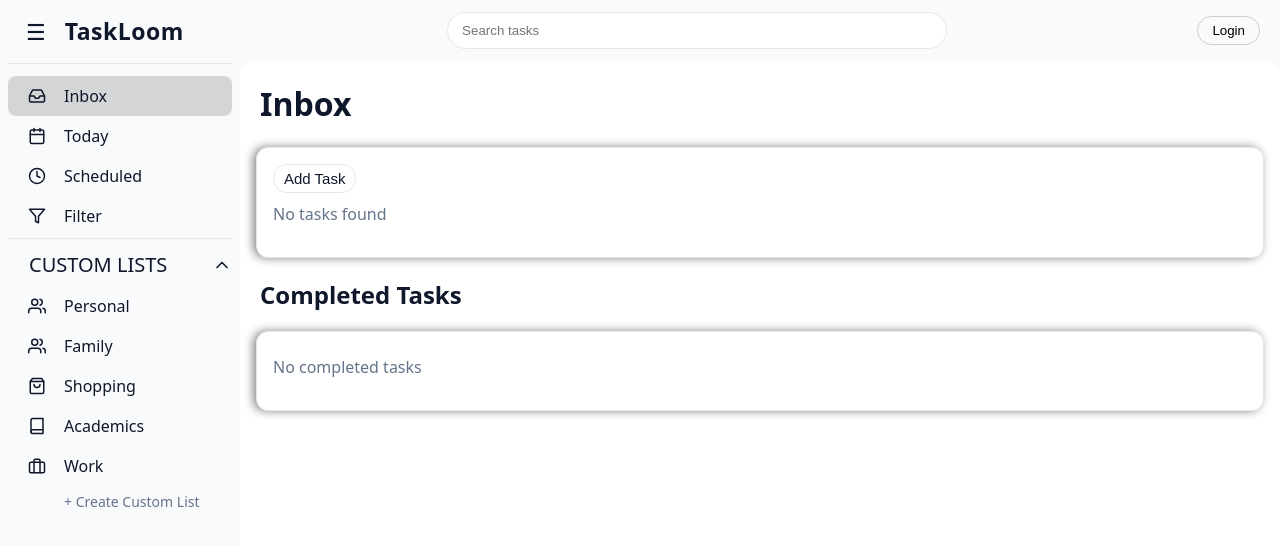
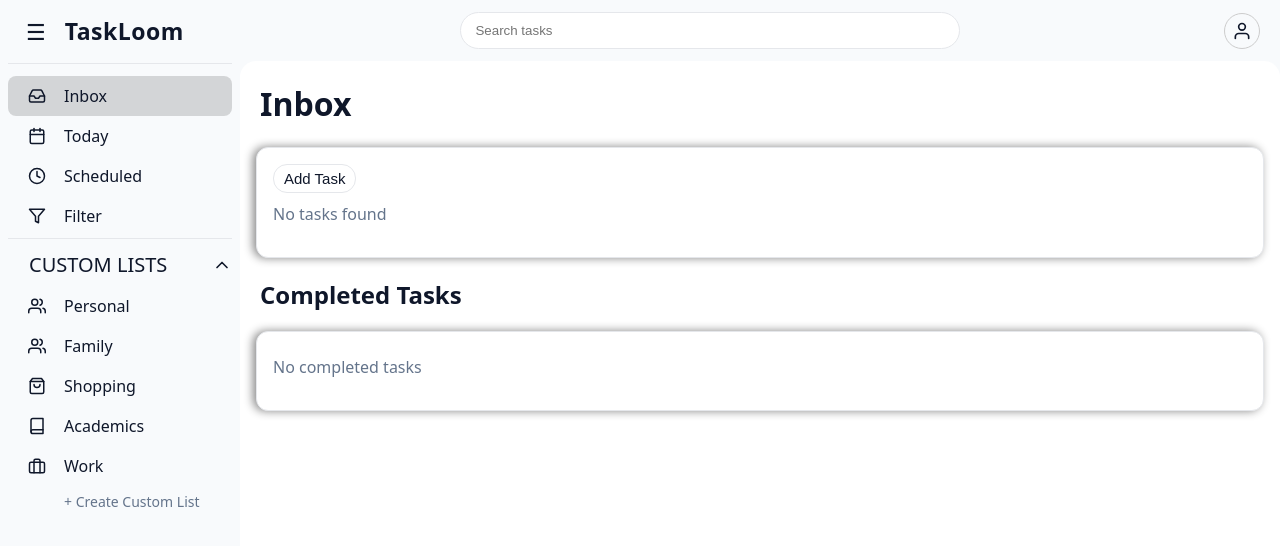
Before and after one commit to sukantadutta2003-tech/Task-Manager, a React (Create React App) app in the folder frontend/: page / in a window 1280 px wide. Shown: the top 546 px of the page. Built offline with nearby package versions, Linux system fonts and the light colour scheme.

Commit message:
Saved changes

```diff
--- a/frontend/src/components/Header.js
+++ b/frontend/src/components/Header.js
@@ -1,5 +1,6 @@
 import { useNavigate } from "react-router-dom";
 import { useEffect, useState, useRef } from "react";
+import { FiUser } from "react-icons/fi";
 
 function Header({ search, setSearch, sidebarOpen, setSidebarOpen }) {
   const navigate = useNavigate();
@@ -60,8 +61,8 @@ function Header({ search, setSearch, sidebarOpen, setSidebarOpen }) {
       {/* RIGHT — Login / Avatar */}
       <div className="topbar-right">
         {!userEmail ? (
-          <button className="login-btn" onClick={() => navigate("/login")}>
-            Login
+          <button className="login-icon-btn" onClick={() => navigate("/login")}>
+            <FiUser />
           </button>
         ) : (
           <div className="avatar-container" ref={dropdownRef}>
--- a/frontend/src/styles/app.css
+++ b/frontend/src/styles/app.css
@@ -323,18 +323,23 @@ body {
   justify-content: center;
 }
 
-/* Right login button */
-.login-btn {
+/* Right login icon */
+.login-icon-btn {
+  width: 36px;
+  height: 36px;
+  border-radius: 50%;
+  border: 1px solid var(--border-color, #ccc);
   background: transparent;
-  border: 1px solid var(--border-color, #ccc);
-  padding: 6px 14px;
-  border-radius: 20px;
   cursor: pointer;
-  font-weight: 500;
+  display: flex;
+  align-items: center;
+  justify-content: center;
+  font-size: 20px;
+  color: var(--text, #333);
   transition: 0.2s ease;
 }
 
-.login-btn:hover {
+.login-icon-btn:hover {
   background: rgba(0, 0, 0, 0.05);
 }
 /* HEADER FULL WIDTH FIX */
```
